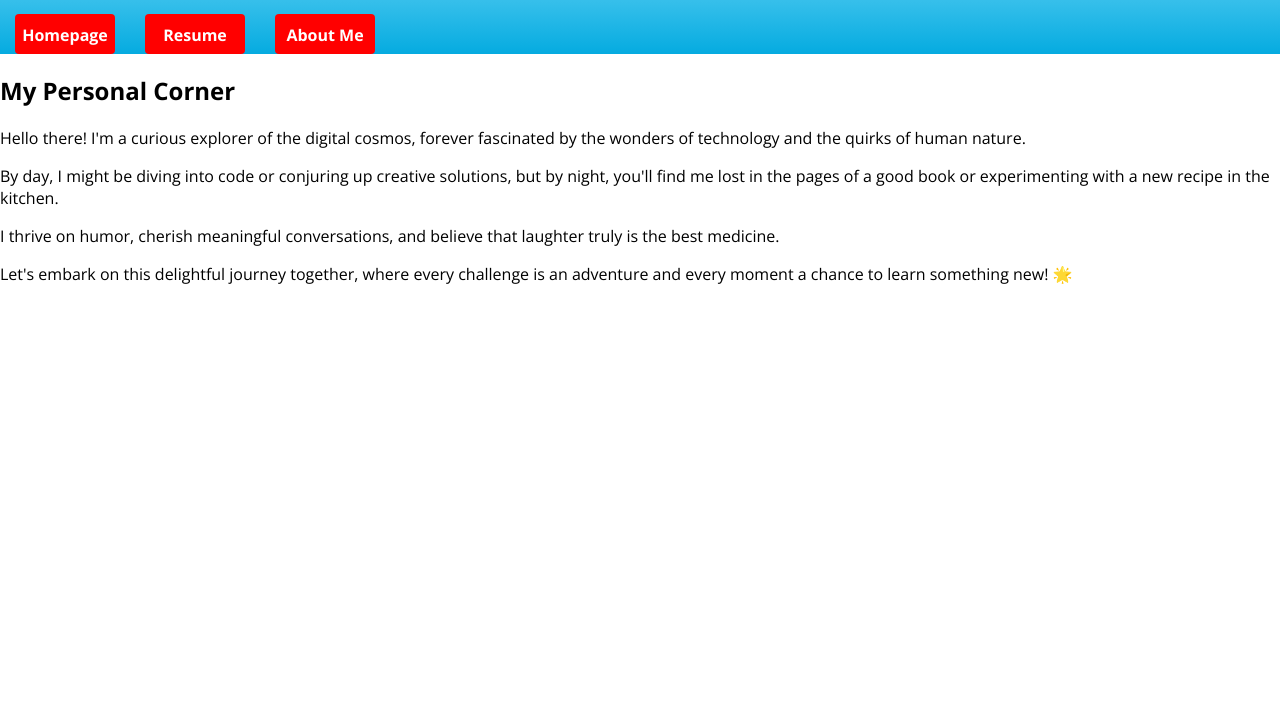
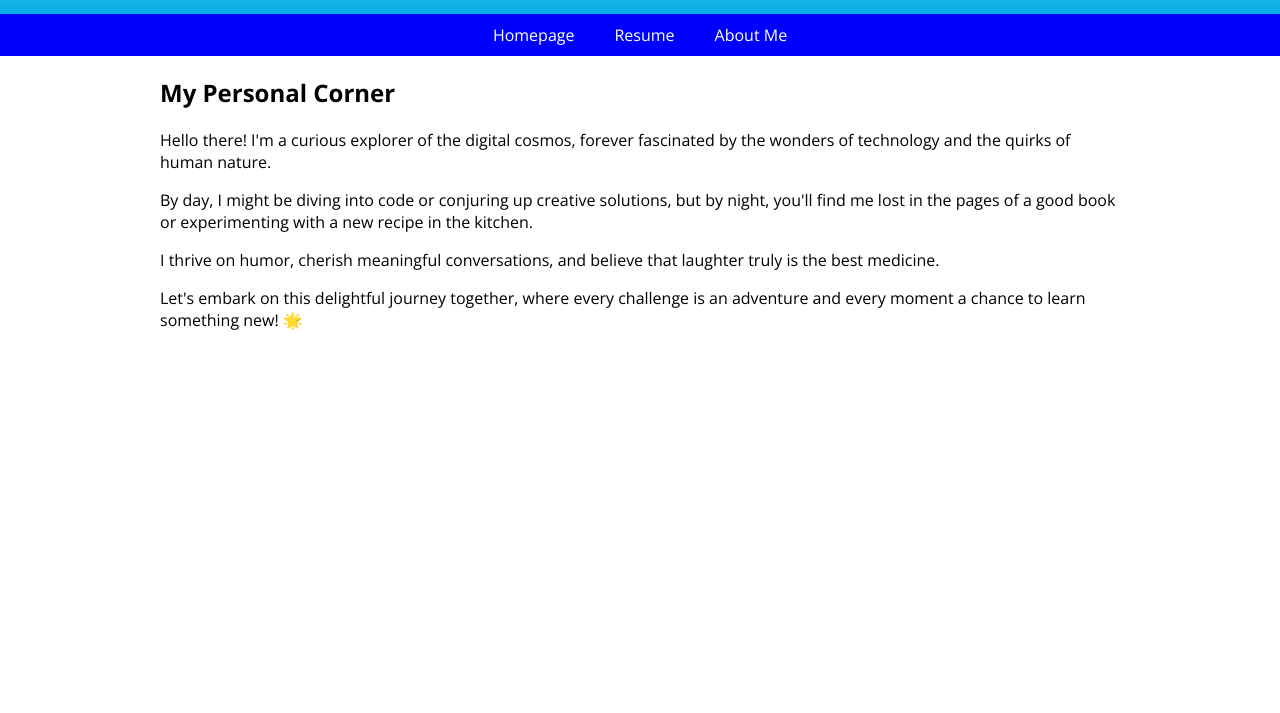
Before and after one commit to number1pride/webdev_project_two, a plain HTML site: page index.html in a window 1280 px wide. Shown: the part 87-800 px from the top of the page. Drawn offline with nearby package versions, Linux system fonts and the light colour scheme.

Commit message:
added main-navbar divs

```diff
--- a/css/style.css
+++ b/css/style.css
@@ -34,36 +34,54 @@ body {
     font-family: "Open Sans", sans-serif;
 }
 
-nav#main-navbar ul {
-    list-style-type: none;
-    padding: 0;
-    margin: 0;
+#main-navbar {
+    background-color: blue;
+}
+
+#navbar-container {
+    width: 100%;
+    position: relative;
+    text-align: center;
+}
+
+#main-navbar {
     overflow: hidden;
 }
 
-nav#main-navbar ul li {
-    float: left;
-    margin: 0 15px;
+#main-navbar ul {
+    list-style-type: none;
+    margin: 0;
+    padding: 0;
+    display: inline-block;
+    vertical-align: top;
 }
 
-nav#main-navbar ul li a {
-    display: block;
-    background-color: red;
-    color: #fff;
-    font-weight: bold;
-    text-decoration: none;
-    text-align: center;
-    width: 100px;
-    padding: 10px 0px 8px 0px;
-    border-radius: 4px;
+#main-navbar ul li {
+    float: left;
+    /* margin: 0 15px; */
 }
 
-nav#main-navbar ul li a:hover {
+#main-navbar ul li a {
+    display: block;
+    padding: 10px 20px;
+    color: #fff;
+    text-decoration: none;
+    /* background-color: red; */
+    /* font-weight: bold; */
+    /* text-align: center; */
+    /* width: 100px; */
+    /* border-radius: 4px; */
+}
+
+#main-navbar ul li a:hover {
     background-color: #800;
     color: yellow;
     border-radius: 20px;
 }
 
+
+/* TODO: content-wrapper */
+
 .clear {
     clear: both;
 }
--- a/index.html
+++ b/index.html
@@ -18,31 +18,28 @@
         <p>Luis R Rosado's Personal Page</p>
       </div>
     </div>
-    <!-- <h1>Luis R Rosado's Personal Page</h1> -->
-    <nav id="main-navbar">
+  </header>
+  <nav id="main-navbar">
+    <div id="navbar-container" class="container">
       <ul>
-        <li><a href="index.html">Homepage</a></li>
+        <li id="onpage"><a href="#">Homepage</a></li>
         <li><a href="resume.html">Resume</a></li>
         <li><a href="aboutme.html">About Me</a></li>
       </ul>
-    </nav>
-  </header>
-  <main>
-
-    <h2>My Personal Corner</h2>
-
-    <div class="intro">
+    </div>
+  </nav>
+  <div id="content-wrapper" class="container">
+    <main id="main-content">
+      <h2>My Personal Corner</h2>
       <p>Hello there! I'm a curious explorer of the digital cosmos, forever fascinated by the wonders of technology and
         the quirks of human nature.</p>
       <p>By day, I might be diving into code or conjuring up creative solutions, but by night, you'll find me lost in
-        the
-        pages of a good book or experimenting with a new recipe in the kitchen.</p>
+        the pages of a good book or experimenting with a new recipe in the kitchen.</p>
       <p>I thrive on humor, cherish meaningful conversations, and believe that laughter truly is the best medicine.</p>
       <p>Let's embark on this delightful journey together, where every challenge is an adventure and every moment a
-        chance
-        to learn something new! &#x1F31F;</p>
-    </div>
-  </main>
+        chance to learn something new! &#x1F31F;</p>
+    </main>
+  </div>
 </body>
 
 </html>
```
